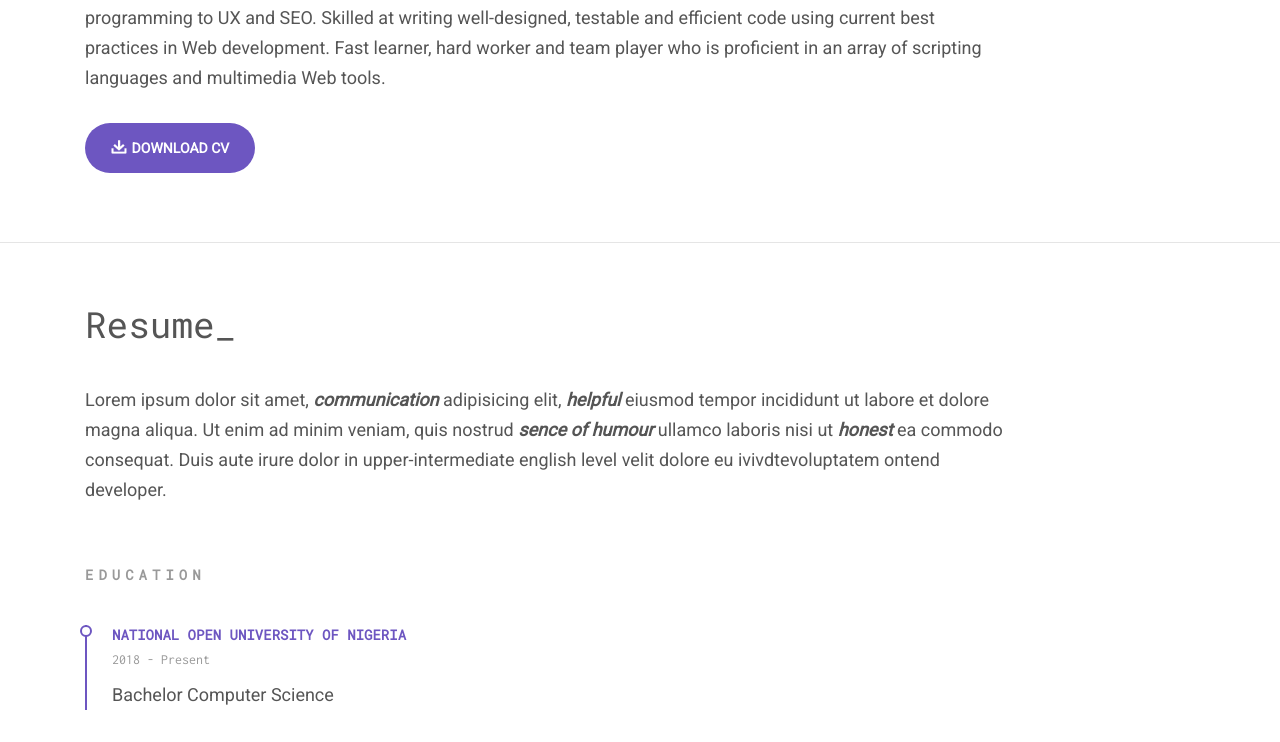
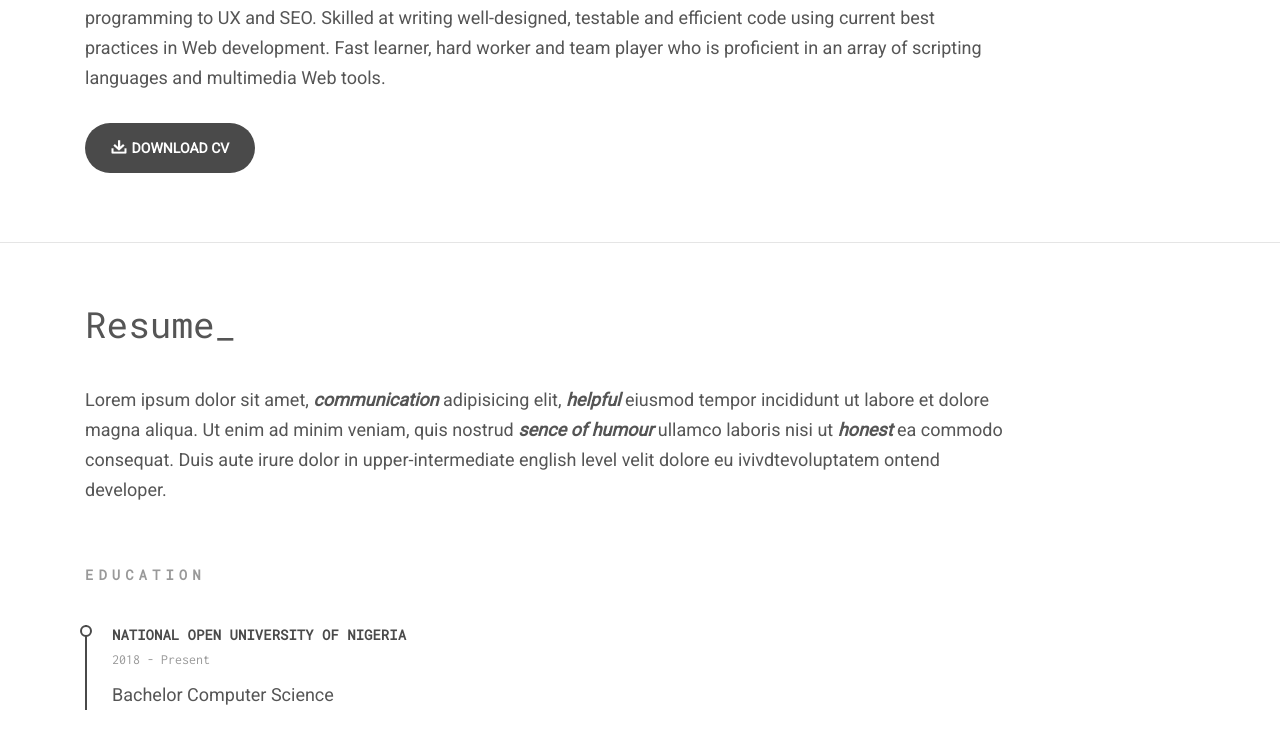
Before and after one commit to theclassical-dev/mymy, a website: page index.html in a window 1280 px wide. Shown: the part 689-1431 px from the top of the page. Drawn offline with Linux system fonts and the light colour scheme.

Commit message:
color changed to black

```diff
--- a/index.html
+++ b/index.html
@@ -7,19 +7,19 @@
         <meta name="description" content="" />
         <meta name="author" content="" />
         <title>Portfolio</title>
-        <link rel="stylesheet" href="assets/css/color.css" />
+        <link rel="stylesheet" href="assets/css/monochrome.css" />
         <link href="https://fonts.googleapis.com/css?family=Roboto|Roboto+Mono|Inconsolata" rel="stylesheet" />
         <link href="https://cdn.materialdesignicons.com/2.0.46/css/materialdesignicons.min.css" rel="stylesheet" />
     </head>
     <body>
         <!--Switcher-->
-        <div class="style-switcher">
+        <!-- <div class="style-switcher">
             <span class="style-switcher__control"></span>
             <div class="style-switcher__list">
                 <a class="style-switcher__link style-switcher__link--color"></a>
                 <a class="style-switcher__link style-switcher__link--mono"></a>
             </div>
-        </div>
+        </div> -->
         <!--Switcher-->
 
         <!--Main menu-->
```
